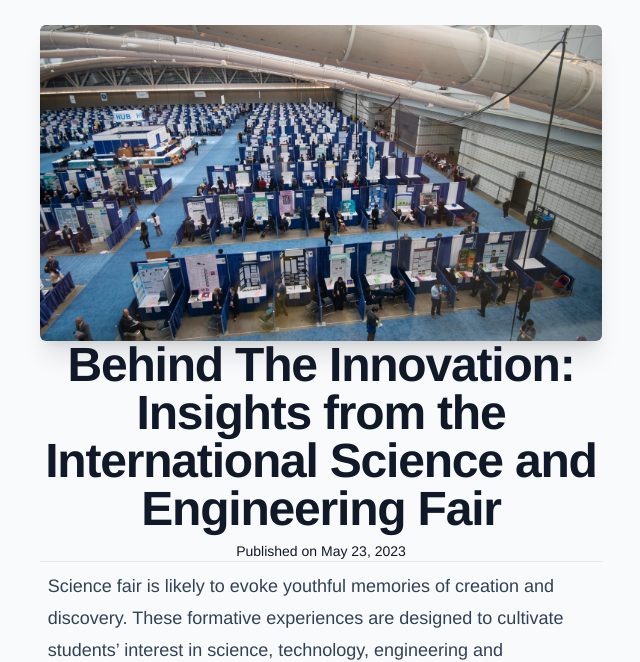
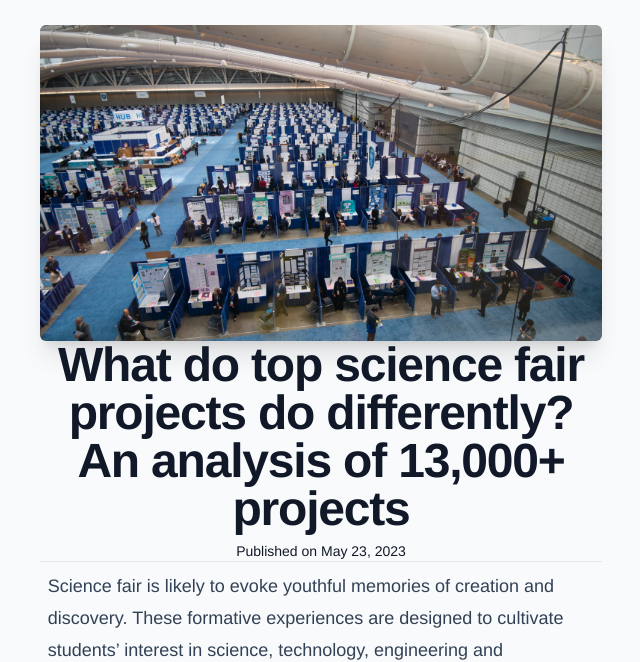
Before and after one commit to wkaisertexas/wkaisertexas.github.io, an Astro site: page /blog/international-science-and-engineering-fair-analysis in a window 1280 px wide. Shown: the part 143-805 px from the top of the page, without its empty margins (319-959 px from the left). Built offline with nearby package versions, Linux system fonts and the light colour scheme; Astro itself is replaced by a stand-in of ours.

Commit message:
updated title

```diff
--- a/src/content/blog/international-science-and-engineering-fair-analysis.md
+++ b/src/content/blog/international-science-and-engineering-fair-analysis.md
@@ -1,5 +1,5 @@
 ---
-title: "Behind The Innovation: Insights from the International Science and Engineering Fair"
+title: "What do top science fair projects do differently? An analysis of 13,000+ projects"
 description: "Science fair is likely to evoke youthful memories of creation and discovery. These formative experiences are designed to cultivate students’ interest in science, technology, engineering and mathematics (STEM). However, top-tier science fair projects are incredibly competitive. In this article, the tips and lore surrounding projects will be explored and visualized with data."
 pubDate: "May 23 2023"
 heroImage: "hero.png"
```
